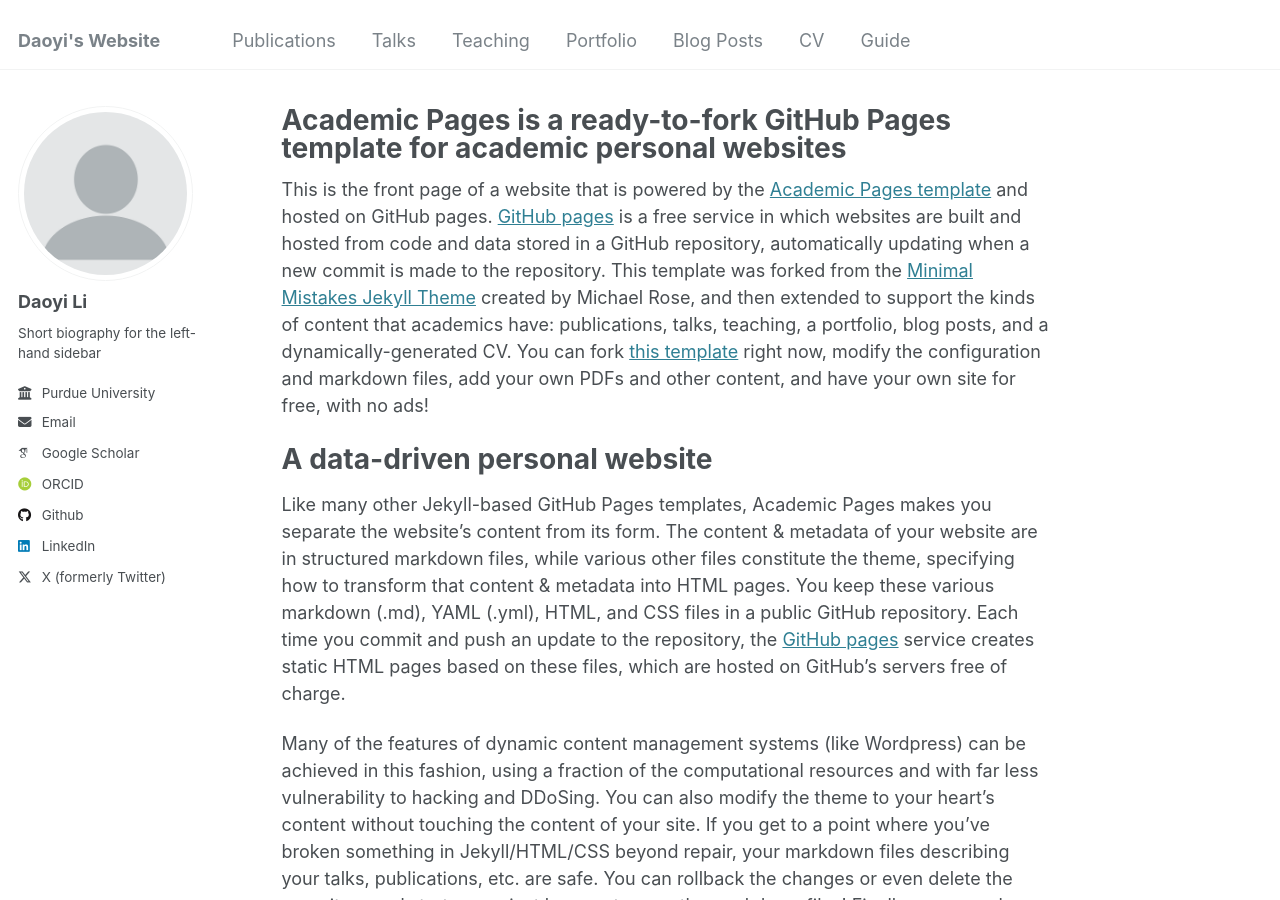
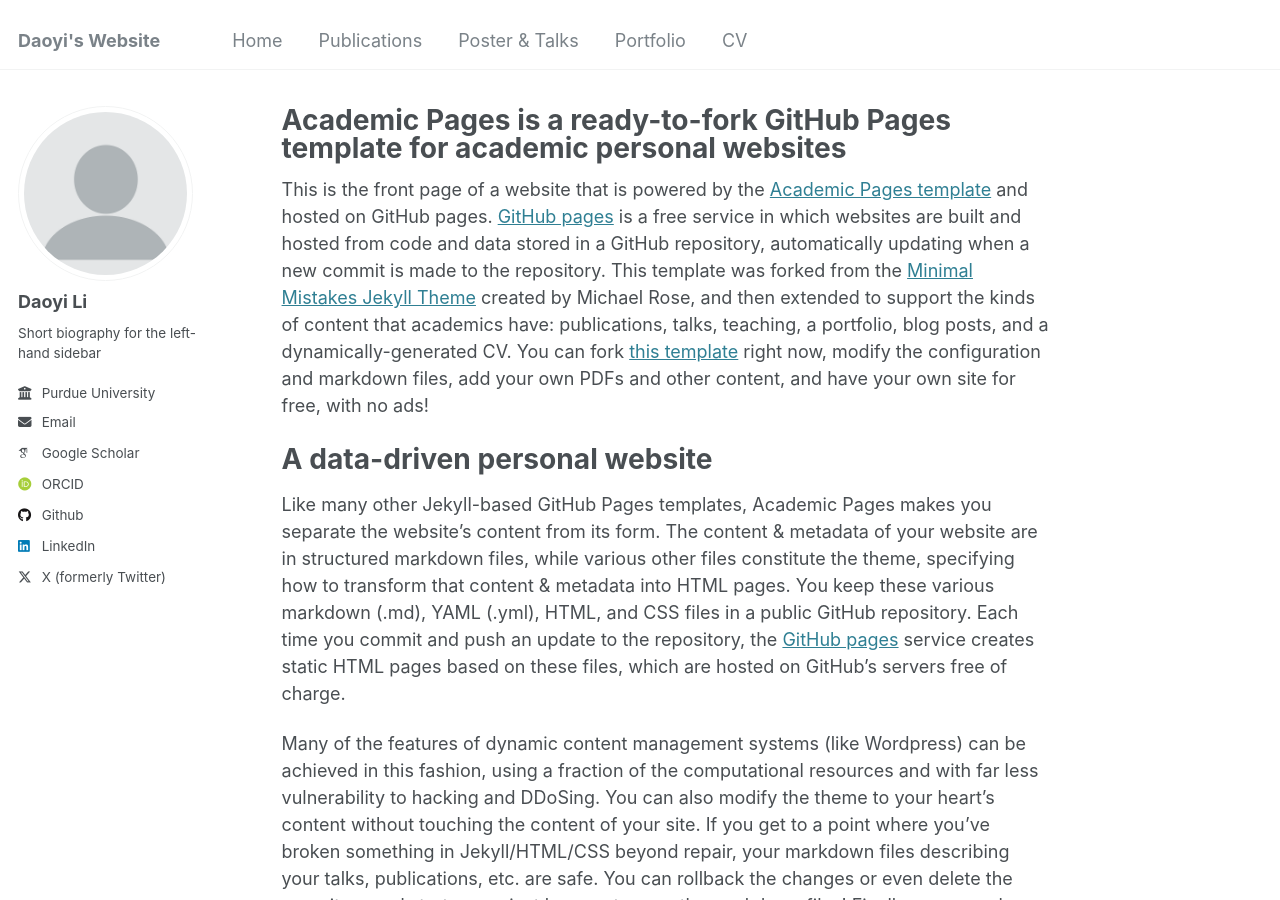
Before and after one commit to smallelephant9516/smallelephant9516.github.io, a Jekyll site: the page built from _pages/about.md, in a window 1280 px wide and 900 px high. Built offline with Jekyll 4.4.1, drawn with Linux system fonts in a browser that asks for light colours; some web fonts are replaced.

Commit message:
Update navigation.yml

```diff
--- a/_data/navigation.yml
+++ b/_data/navigation.yml
@@ -5,23 +5,24 @@
 # prevent it from being included in the site.
 
 main:
+
+  - title: "Home"
+    url: /
+
   - title: "Publications"
     url: /publications/
 
-  - title: "Talks"
+  - title: "Poster & Talks"
     url: /talks/
 
-  - title: "Teaching"
-    url: /teaching/
+  #- title: "Teaching"
+  #  url: /teaching/
 
   - title: "Portfolio"
     url: /portfolio/
 
-  - title: "Blog Posts"
-    url: /year-archive/
+  #- title: "Blog Posts"
+  #  url: /year-archive/
 
   - title: "CV"
     url: /cv/
-
-  - title: "Guide"
-    url: /markdown/
```
